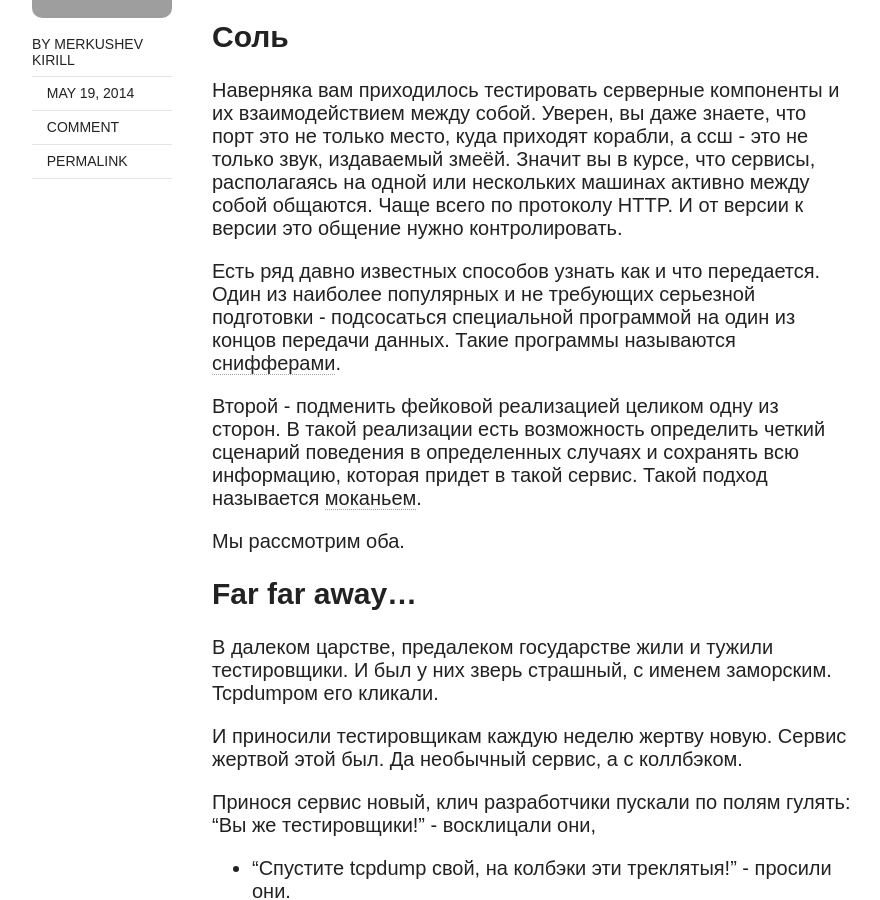
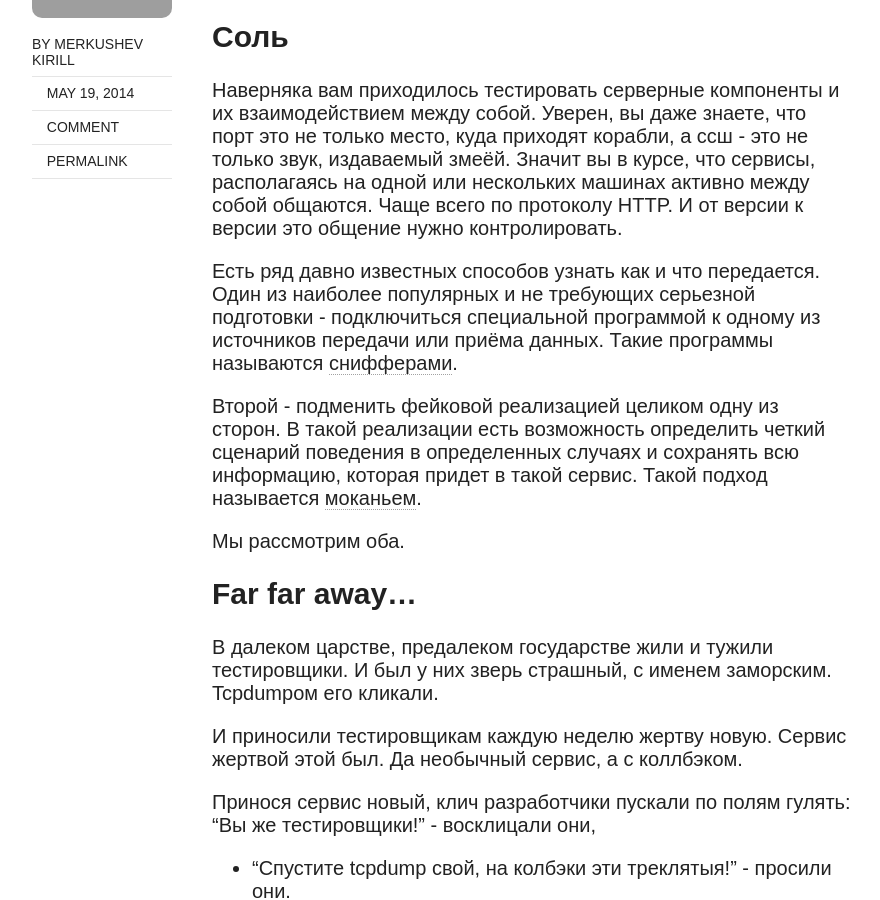
Before and after one commit to yandex-qatools/yandex-qatools.github.io, a Jekyll site: the page built from _posts/2014-05-19-mock-web-services.md, in a window 1280 px wide and 900 px high, scrolled down 578 px. Shown: the whole window, without its empty margins (128-1008 px from the left). Built offline with Jekyll 4.4.1, drawn with Linux system fonts in a browser that asks for light colours; nearby versions of some CDN libraries; comment, search, counter and statistics services are not loaded; grey boxes are pictures that could not be loaded.

Commit message:
fix - get rid of dummy slang :)

```diff
--- a/_posts/2014-05-19-mock-web-services.md
+++ b/_posts/2014-05-19-mock-web-services.md
@@ -22,7 +22,7 @@ published: true
 контролировать.
 
 Есть ряд давно известных способов узнать как и что передается. Один из наиболее популярных и не требующих серьезной подготовки -
-подсосаться специальной программой на один из концов передачи данных. Такие программы называются [снифферами][sniffer].
+подключиться специальной программой к одному из источников передачи или приёма данных. Такие программы называются [снифферами][sniffer].
 
 Второй - подменить фейковой реализацией целиком одну из сторон. В такой реализации есть возможность определить четкий сценарий
 поведения в определенных случаях и сохранять всю информацию, которая придет в такой сервис. Такой подход называется [моканьем][mock].
```
